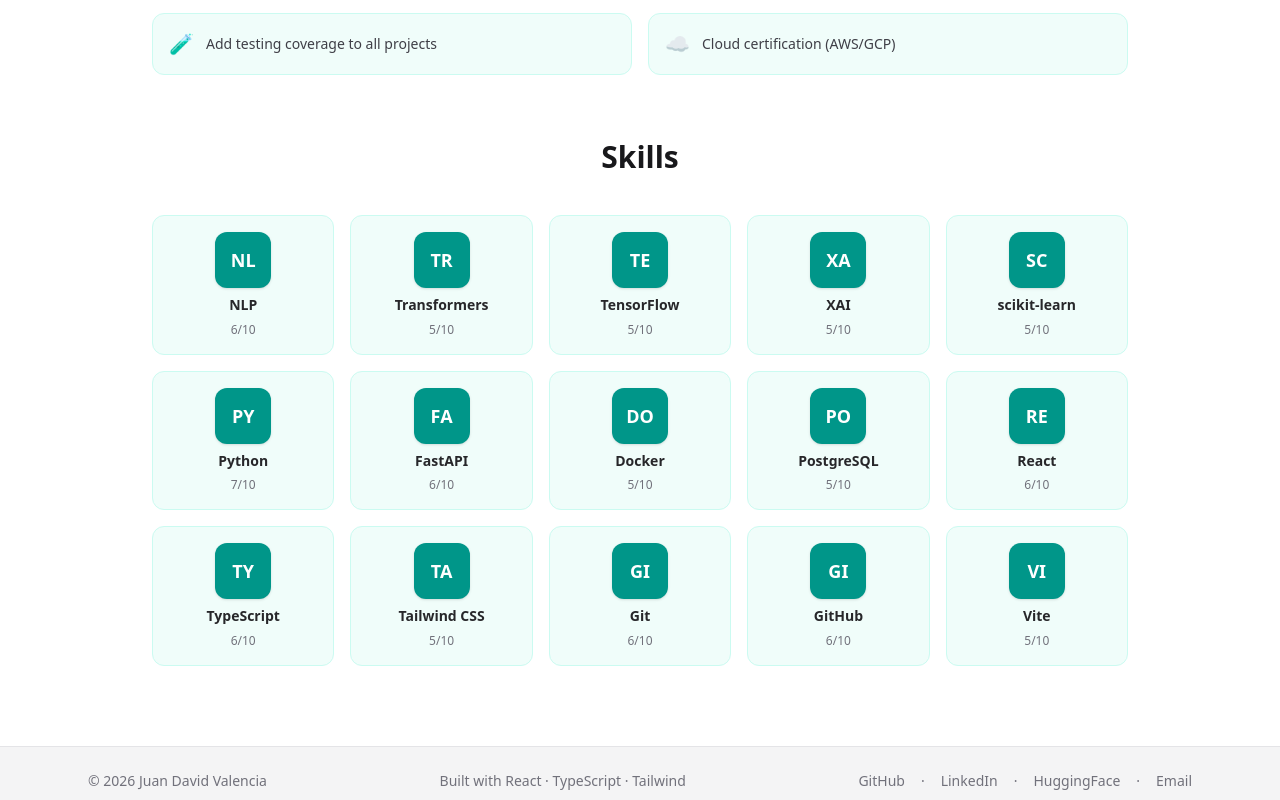
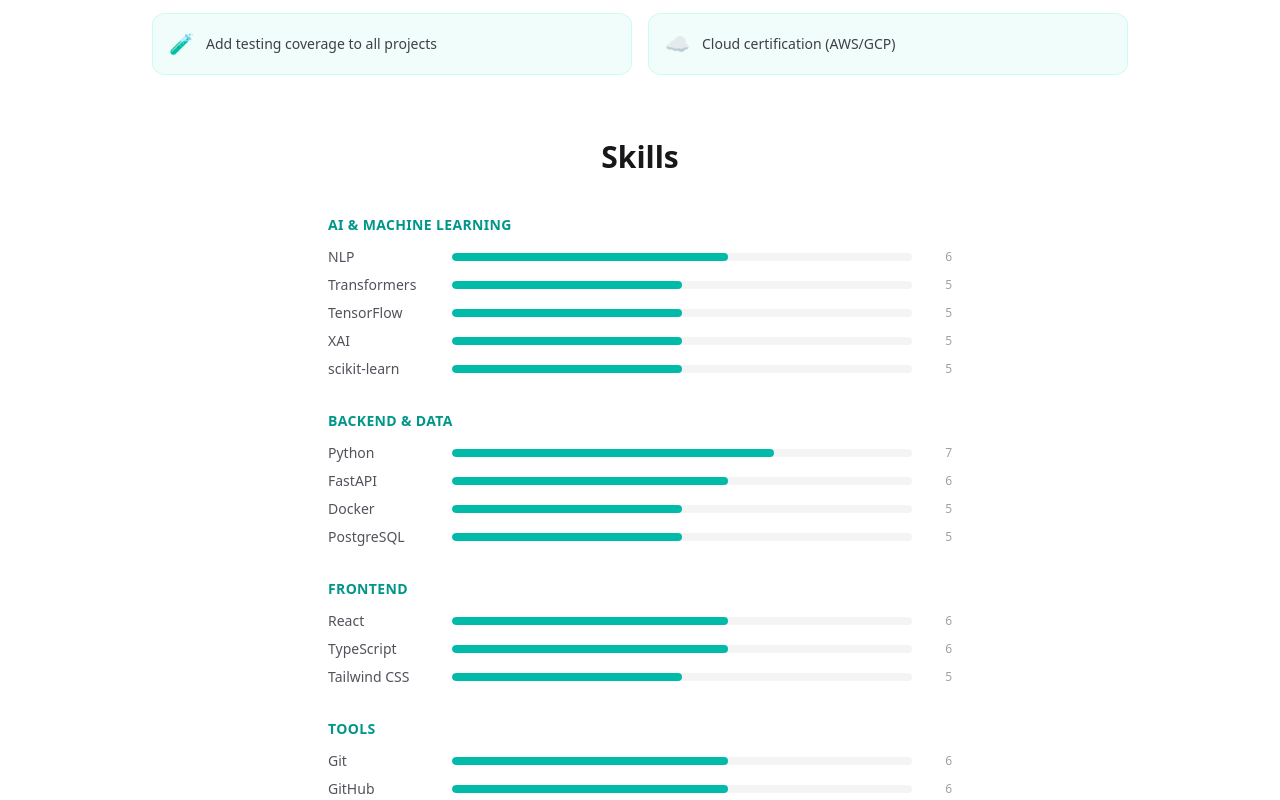
Before and after one commit to jdvalmart/portafolio-jdvalmart, a React (Vite) app: page /about in a window 1280 px wide. Shown: the part 2380-3180 px from the top of the page. Built offline with nearby package versions, Linux system fonts and the light colour scheme.

Commit message:
feat: redesign skills as compact progress bars grouped by category

```diff
--- a/src/components/Skills.tsx
+++ b/src/components/Skills.tsx
@@ -20,7 +20,7 @@ export const skillGroups: SkillGroupData[] = [
     ],
   },
   {
-    title: "Supporting Skills",
+    title: "Backend & Data",
     skills: [
       { name: "Python", level: 7 },
       { name: "FastAPI", level: 6 },
@@ -48,39 +48,40 @@ export const skillGroups: SkillGroupData[] = [
 
 import { useT } from "../i18n/LanguageContext";
 
-function SkillBadge({ skill }: { skill: SkillLevel }) {
-  const icon = skill.name.substring(0, 2).toUpperCase();
-  return (
-    <div className="flex flex-col items-center gap-2 p-4 rounded-xl bg-teal-50 dark:bg-teal-950 border border-teal-100 dark:border-teal-900 text-center">
-      <span
-        className="w-14 h-14 rounded-xl bg-teal-600 dark:bg-teal-500 text-white text-lg font-extrabold flex items-center justify-center shadow-sm"
-        aria-label={skill.name}
-      >
-        {icon}
-      </span>
-      <span className="text-sm font-semibold leading-tight text-zinc-800 dark:text-zinc-200">
-        {skill.name}
-      </span>
-      <span className="text-xs font-medium text-zinc-500 dark:text-zinc-400">
-        {skill.level}/10
-      </span>
-    </div>
-  );
-}
-
 export const Skills = () => {
   const { t } = useT();
-  const allSkills = skillGroups.flatMap((g) => g.skills);
 
   return (
-    <section id="skills" className="max-w-5xl mx-auto px-6 pb-20">
+    <section id="skills" className="max-w-2xl mx-auto px-6 pb-20">
       <h2 className="text-3xl font-bold text-center mb-10 text-zinc-900 dark:text-zinc-100">
         {t.skills.title}
       </h2>
 
-      <div className="grid grid-cols-2 sm:grid-cols-3 md:grid-cols-4 lg:grid-cols-5 gap-4">
-        {allSkills.map((skill) => (
-          <SkillBadge key={skill.name} skill={skill} />
+      <div className="space-y-8">
+        {skillGroups.map((group) => (
+          <div key={group.title}>
+            <h3 className="text-sm font-semibold text-teal-600 dark:text-teal-400 uppercase tracking-wide mb-3">
+              {group.title}
+            </h3>
+            <div className="space-y-2">
+              {group.skills.map((skill) => (
+                <div key={skill.name} className="flex items-center gap-3">
+                  <span className="w-28 text-sm text-zinc-600 dark:text-zinc-400 truncate">
+                    {skill.name}
+                  </span>
+                  <div className="flex-1 h-2 bg-zinc-100 dark:bg-zinc-700 rounded-full overflow-hidden">
+                    <div
+                      className="h-full bg-teal-500 dark:bg-teal-400 rounded-full"
+                      style={{ width: `${skill.level * 10}%` }}
+                    />
+                  </div>
+                  <span className="w-7 text-xs text-right text-zinc-400 dark:text-zinc-500 tabular-nums">
+                    {skill.level}
+                  </span>
+                </div>
+              ))}
+            </div>
+          </div>
         ))}
       </div>
     </section>
```
